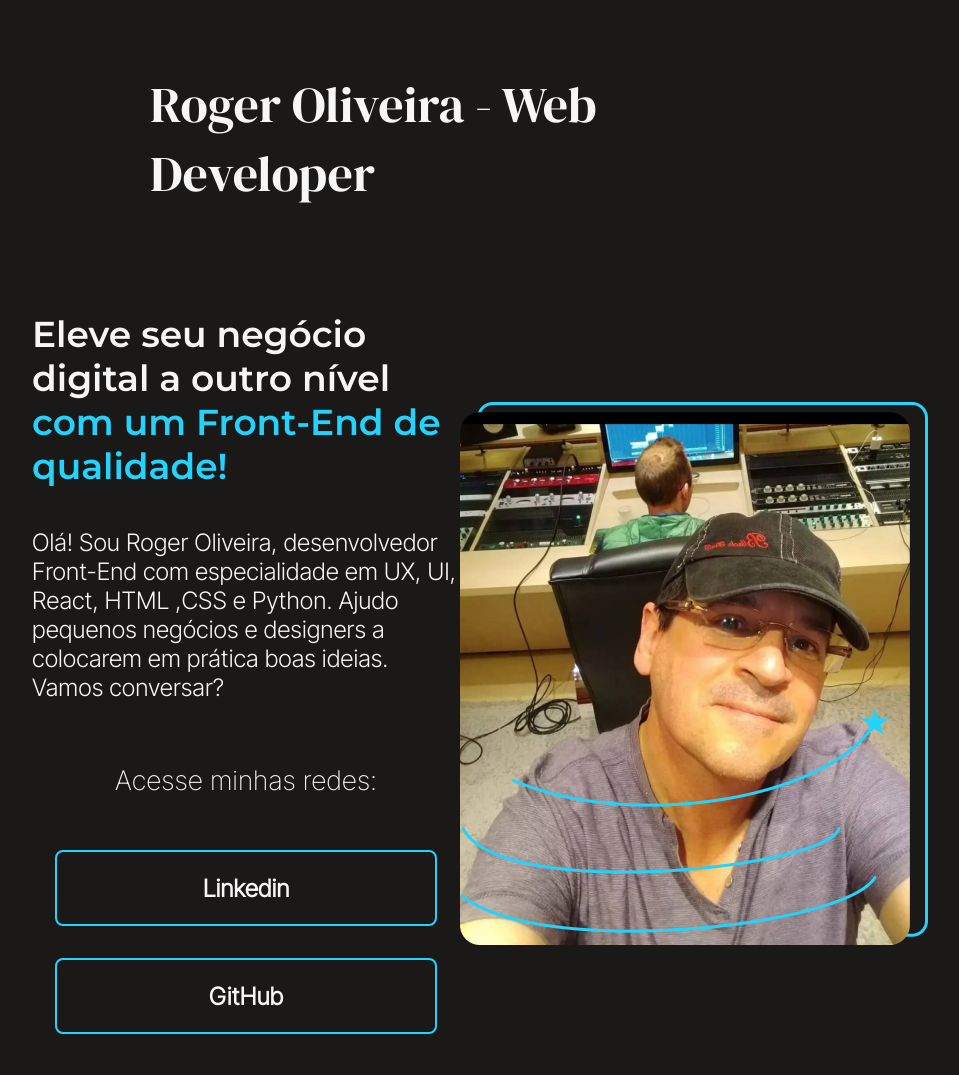
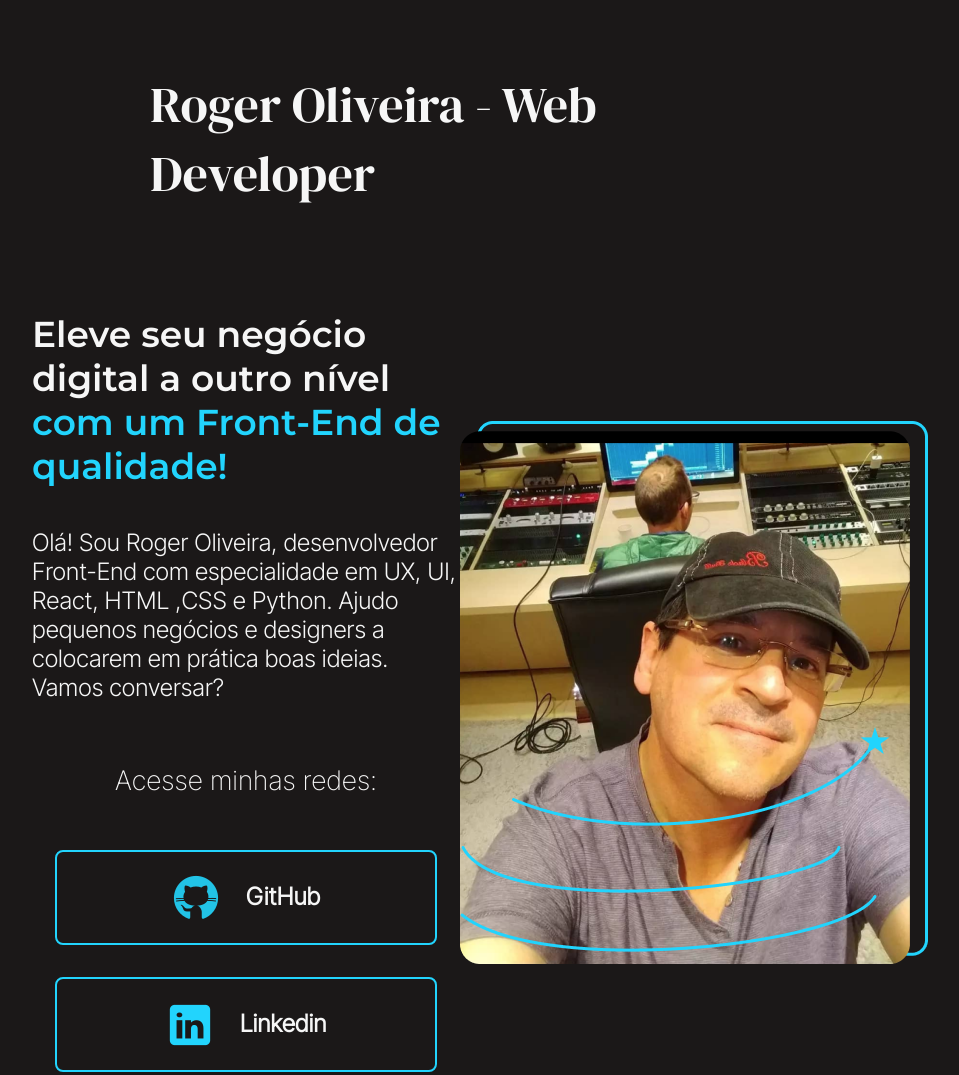
Before and after one commit to RogerOliveiraRS/Portfolio, a plain HTML site: page index.html in a window 1280 px wide. Shown: the top 1075 px of the page, without its empty margins (160-1119 px from the left). Before the commit the page ends 1034 px from the top, so only its background shows below. Drawn offline with Linux system fonts and the light colour scheme.

Commit message:
estilizando com icones

```diff
--- a/index.html
+++ b/index.html
@@ -21,13 +21,21 @@
         <div class="apresentacao__links">
             <h2 class="apresentacao__links__subtitulo">Acesse minhas redes:</h2>
 
-            <a class="apresentacao__links__caixa" href="https://linkedin.com/in/uxrogeroliveira">Linkedin</a>
-            <a class="apresentacao__links__caixa"href="https://github.com/rogeroliveirars">GitHub</a>
+
+            <a class="apresentacao__links__caixa" href="https://github.com/rogeroliveirars"><img class="icon" src= "./assets/github.png">   GitHub
+
+            </a>
+
+
+            <a class="apresentacao__links__caixa" href="https://linkedin.com/in/uxrogeroliveira"><img class="icon" src= "./assets/linkedin.png">  Linkedin
+
+            </a>
+
         </div>
 
         </section>
 
-            <img src="roger.png" alt="foto do Desenvolvedor Web, UX/UI, e Desenvolvedor Python  Roger Oliveira">
+            <img src="./assets/roger.png" alt="foto do Desenvolvedor Web, UX/UI, e Desenvolvedor Python  Roger Oliveira">
 
 
 
@@ -35,3 +43,5 @@
     <footer></footer>
 </body>
 </html>
+
+S
--- a/style.css
+++ b/style.css
@@ -41,10 +41,10 @@ body{
   font-size: 50px;
 }
 
-
 /*strong{color: #22D4FD;}*/
 .destacasubtitulo{color: #22D4FD;
 }
+
 /*início das classes*/
 .apresentacao{
             margin: 15%;
@@ -86,13 +86,15 @@ body{
     font-size: 27px;
     font-weight: 35;
     padding:21.5px 0;
+}
 
-
-
-
-}
 .apresentacao__links__caixa{
-    /*background-color: #22D4FD;*/
+  /* CRIEI UMA CLASSE "icon"
+    background-color: #22D4FD;
+    display:flex;
+    justify-content: center;
+    gap: 16px;
+    */
     border:2px solid #22D4FD;
     width: 378px;
     text-align: center;
@@ -103,11 +105,16 @@ body{
     color: #F6F6F6;
     font-family: 'Inter Tight', sans-serif ;
     font-weight: bold;
-
+    vertical-align: middle;
 }
 
+.icon{
+    vertical-align: middle;
+    margin-right: 20px;
+}
 
+/*A mesma classe anterior! */
+    .apresentacao__links__caixa:hover{
+    background-color: #272727;
 
-/*
-font-variation-settings:
-  "wdth" 100;*/
+    }
```
Also changed, not shown: assets/behance.png (added), assets/github.png (added), assets/linkedin.png (added), assets/roger.png (renamed from roger.png).
